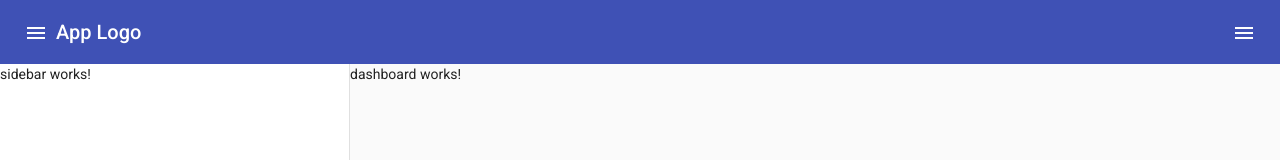
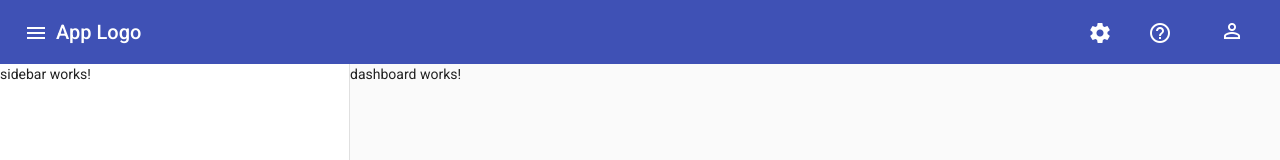
Before and after one commit to ErnestJo/police-case-management, an Angular app: page / in a window 1280 px wide. Shown: the top 160 px of the page. Built offline with nearby package versions, Linux system fonts and the light colour scheme.

Commit message:
header completed

```diff
--- a/src/app/shared/components/header/header.component.html
+++ b/src/app/shared/components/header/header.component.html
@@ -5,8 +5,33 @@
           </button>
       <span>App Logo</span>
       <span class="example-spacer"></span>
-      <button mat-icon-button class="example-icon" aria-label="Example icon-button with menu icon">
-        <mat-icon>menu</mat-icon>
-      </button>
+      <div fxFlex fxLayout="row" fxLayoutAlign="end">
+          <ul fxLayout="row" fxLayoutGap="20px">
+              <li>
+                  <button mat-icon-button >
+                      <mat-icon>settings</mat-icon>
+                  </button>
+              </li>
+              <li>
+                <button mat-icon-button >
+                    <mat-icon>help_outline</mat-icon>
+                </button>
+            </li>
+
+            <li>
+                <button mat-button [matMenuTriggerFor]="menu">
+                    <mat-icon>person_outline
+                    </mat-icon>
+                </button>
+                    <mat-menu #menu="matMenu">
+                    <button mat-menu-item>
+                        <mat-icon>exit_to_app</mat-icon>
+                        Sing out
+                    </button>
+                    </mat-menu>
+
+            </li>
+          </ul>
+      </div>
     </mat-toolbar-row>
 </mat-toolbar>
--- a/src/app/shared/components/header/header.component.scss
+++ b/src/app/shared/components/header/header.component.scss
@@ -1,3 +1,7 @@
 .example-spacer {
     flex: 1 1 auto;
   }
+
+  ul li {
+      list-style: none;
+  }
--- a/src/index.html
+++ b/src/index.html
@@ -2,10 +2,10 @@
 <html lang="en">
 <head>
   <meta charset="utf-8">
-  <title>PoliceCaseManagementSystem</title>
+  <title>PCMS</title>
   <base href="/">
   <meta name="viewport" content="width=device-width, initial-scale=1">
-  <link rel="icon" type="image/x-icon" href="favicon.ico">
+  <link rel="icon" type="image/x-icon" href="https://www.crwflags.com/fotw/images/t/tz_pol.jpg">
   <link rel="preconnect" href="https://fonts.gstatic.com">
   <link href="https://fonts.googleapis.com/css2?family=Roboto:wght@300;400;500&display=swap" rel="stylesheet">
   <link href="https://fonts.googleapis.com/icon?family=Material+Icons" rel="stylesheet">
```
